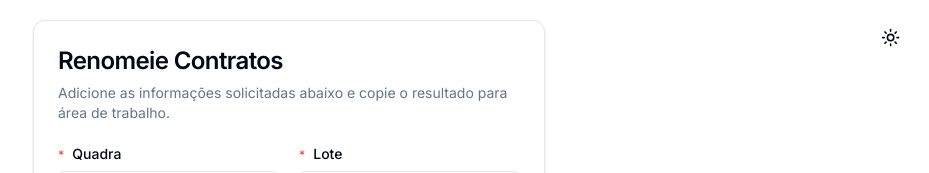
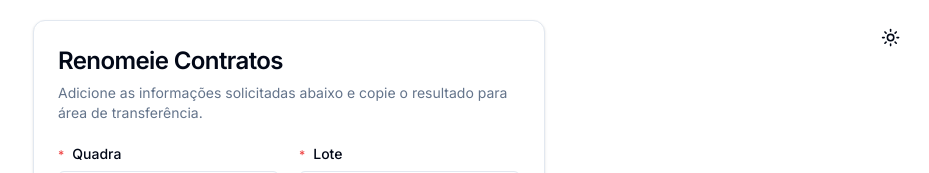
Before and after one commit to KARAUJO1003/rename-contracts, a Next.js app: page / in a window 1280 px wide. Shown: the top 173 px of the page, without its empty margins (351-1280 px from the left). Built offline with nearby package versions, Linux system fonts and the light colour scheme.

Commit message:
corrigindo nome no subtitulo

```diff
--- a/src/app/_components/toggle-theme.tsx
+++ b/src/app/_components/toggle-theme.tsx
@@ -26,7 +26,7 @@ export function ModeToggle({ className }: ModeToggleProps) {
         <Button
           variant="ghost"
           size="icon"
-          className={cn('absolute top-5 right-5', className)}
+          className={cn('fixed top-5 right-5', className)}
         >
           <Sun className="h-[1.2rem] w-[1.2rem] rotate-0 scale-100 transition-all dark:-rotate-90 dark:scale-0" />
           <Moon className="absolute h-[1.2rem] w-[1.2rem] rotate-90 scale-0 transition-all dark:rotate-0 dark:scale-100" />
--- a/src/app/page.tsx
+++ b/src/app/page.tsx
@@ -114,7 +114,7 @@ export default function Home() {
           <CardTitle className="text-2xl">Renomeie Contratos</CardTitle>
           <CardDescription>
             Adicione as informações solicitadas abaixo e copie o resultado para
-            área de trabalho.
+            área de transferência.
           </CardDescription>
         </CardHeader>
 
```
